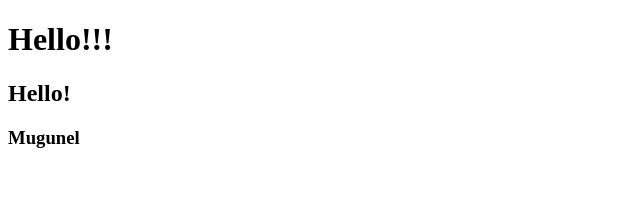
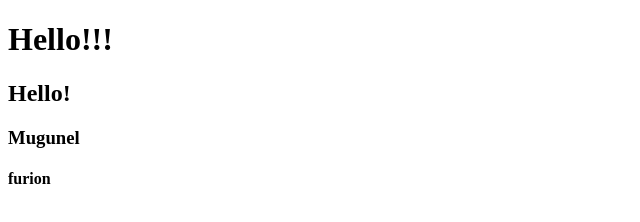
Before and after one commit to Staskhmara/Project, a plain HTML site: page js-7/index.html in a window 1280 px wide. Shown: the full height of the page, 0-640 px from the left. Drawn offline with Linux system fonts and the light colour scheme.

Commit message:
Додав Фуріона

```diff
--- a/js-7/index.html
+++ b/js-7/index.html
@@ -10,6 +10,7 @@
     <h1>Hello!!!</h1>
     <h2>Hello!</h2>
     <h3>Mugunel</h3>
+    <h4>furion</h4>
 
     <script src="script.js"></script>
 
```
